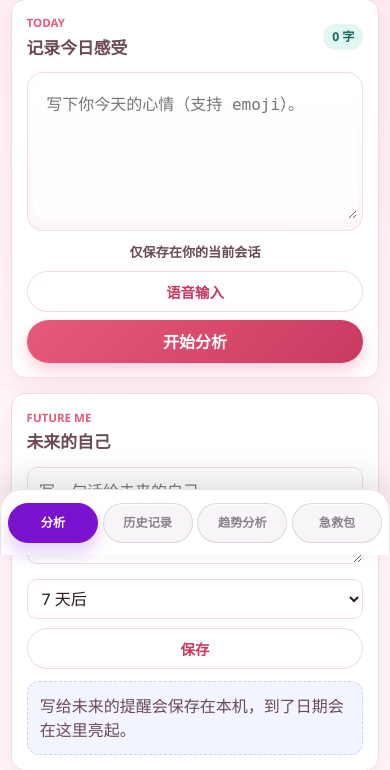
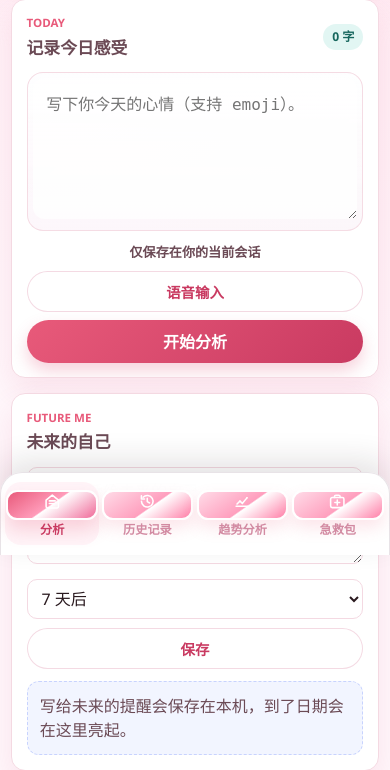
Before and after one commit to eminem10171226-jpg/emotion-diary, a Flask app: page / in a window 390 px wide. Shown: the part 289-1059 px from the top of the page. Run offline with Flask 3, Linux system fonts and the light colour scheme.

Commit message:
Restore pink bottom navigation icons

```diff
--- a/web/static/service-worker.js
+++ b/web/static/service-worker.js
@@ -1,4 +1,4 @@
-const CACHE_NAME = "emotion-diary-v8";
+const CACHE_NAME = "emotion-diary-v9";
 const APP_SHELL = [
   "/",
   "/history",
--- a/web/static/style.css
+++ b/web/static/style.css
@@ -23,7 +23,7 @@ body {
   line-height: 1.5;
   min-height: 100vh;
   position: relative;
-  padding-bottom: calc(5.4rem + env(safe-area-inset-bottom));
+  padding-bottom: calc(6.3rem + env(safe-area-inset-bottom));
 }
 
 .bg-glow {
@@ -112,8 +112,8 @@ main {
   width: min(640px, 100%);
   display: grid;
   grid-template-columns: repeat(4, minmax(0, 1fr));
-  gap: 0.42rem;
-  padding: 0.78rem 0.66rem calc(0.78rem + env(safe-area-inset-bottom));
+  gap: 0.18rem;
+  padding: 0.58rem 0.5rem calc(0.62rem + env(safe-area-inset-bottom));
   border: 1px solid rgba(226, 220, 225, 0.78);
   border-bottom: none;
   border-radius: 22px 22px 0 0;
@@ -125,20 +125,21 @@ main {
 
 .bottom-nav a {
   min-width: 0;
-  min-height: 2.62rem;
+  min-height: 4.12rem;
   display: flex;
+  flex-direction: column;
   align-items: center;
   justify-content: center;
-  border: 1px solid rgba(217, 207, 216, 0.82);
-  border-radius: 999px;
-  background: #f8f5f8;
-  color: #8a8089;
+  gap: 0.18rem;
+  border: 1px solid transparent;
+  border-radius: 16px;
+  background: transparent;
+  color: #d28aa2;
   text-align: center;
   text-decoration: none;
   font-size: 0.86rem;
   font-weight: 850;
-  box-shadow: inset 0 1px 0 rgba(255, 255, 255, 0.9);
-  transition: color 0.18s ease, transform 0.18s ease, background 0.18s ease, border-color 0.18s ease;
+  transition: color 0.18s ease, transform 0.18s ease, background 0.18s ease;
 }
 
 .bottom-nav a:active {
@@ -146,10 +147,8 @@ main {
 }
 
 .bottom-nav a.active {
-  border-color: #7b12cf;
-  background: #7b12cf;
-  color: #fff;
-  box-shadow: 0 10px 18px rgba(123, 18, 207, 0.2);
+  background: rgba(255, 240, 246, 0.74);
+  color: var(--accent-deep);
 }
 
 .bottom-nav span {
@@ -158,6 +157,32 @@ main {
   padding-top: 0;
   line-height: 1.15;
   overflow-wrap: anywhere;
+}
+
+.nav-mark {
+  display: grid;
+  place-items: center;
+  width: 2rem;
+  height: 2rem;
+  border: 2px solid #fff;
+  border-radius: 12px;
+  background: linear-gradient(145deg, #ffdce8 0%, #ff9fbe 54%, #ffffff 56%, #ff7fa8 100%);
+  box-shadow: 0 8px 16px rgba(232, 90, 122, 0.15);
+}
+
+.bottom-nav a.active .nav-mark {
+  background: linear-gradient(145deg, var(--accent-dark) 0%, #ff9cba 48%, #ffffff 50%, #f06b9a 100%);
+  box-shadow: 0 10px 18px rgba(232, 90, 122, 0.24);
+}
+
+.nav-icon {
+  width: 1.28rem;
+  height: 1.28rem;
+  fill: none;
+  stroke: #fff;
+  stroke-width: 2;
+  stroke-linecap: round;
+  stroke-linejoin: round;
 }
 
 h2, h3 {
@@ -1426,13 +1451,24 @@ h2, h3 {
   .bottom-nav {
     width: 100%;
     border-radius: 22px 22px 0 0;
-    gap: 0.3rem;
-    padding-inline: 0.44rem;
+    gap: 0.1rem;
+    padding-inline: 0.28rem;
   }
 
   .bottom-nav a {
-    min-height: 2.48rem;
+    min-height: 3.92rem;
     font-size: 0.76rem;
+  }
+
+  .nav-mark {
+    width: 1.86rem;
+    height: 1.86rem;
+    border-radius: 11px;
+  }
+
+  .nav-icon {
+    width: 1.16rem;
+    height: 1.16rem;
   }
 
   .card {
--- a/web/templates/index.html
+++ b/web/templates/index.html
@@ -118,10 +118,43 @@
     <footer class="footer-note" data-i18n="footerNote">AI 结果仅供参考，不替代专业心理咨询或医疗建议。</footer>
   </div>
   <nav class="bottom-nav" aria-label="页面导航">
-    <a class="active" href="/" aria-current="page"><span class="nav-label" data-i18n="navAnalyze">分析</span></a>
-    <a href="/history"><span class="nav-label" data-i18n="navHistory">历史记录</span></a>
-    <a href="/trends"><span class="nav-label" data-i18n="navTrends">趋势分析</span></a>
-    <a href="/kit"><span class="nav-label" data-i18n="navKit">急救包</span></a>
+    <a class="active" href="/" aria-current="page">
+      <span class="nav-mark" aria-hidden="true">
+        <svg class="nav-icon" viewBox="0 0 24 24">
+          <path d="M4 10.6 12 4l8 6.6v8.2a1.8 1.8 0 0 1-1.8 1.8H5.8A1.8 1.8 0 0 1 4 18.8v-8.2Z"/>
+          <path d="M8.2 11.5h7.6M8.2 15h5.3"/>
+        </svg>
+      </span>
+      <span class="nav-label" data-i18n="navAnalyze">分析</span>
+    </a>
+    <a href="/history">
+      <span class="nav-mark" aria-hidden="true">
+        <svg class="nav-icon" viewBox="0 0 24 24">
+          <path d="M4.5 12a7.5 7.5 0 1 0 2.1-5.2"/>
+          <path d="M4.4 5v4h4M12 8v4.4l3 1.8"/>
+        </svg>
+      </span>
+      <span class="nav-label" data-i18n="navHistory">历史记录</span>
+    </a>
+    <a href="/trends">
+      <span class="nav-mark" aria-hidden="true">
+        <svg class="nav-icon" viewBox="0 0 24 24">
+          <path d="M4 18.5h16M5.2 15.6 9 11.8l3.2 2.9 5.9-7.1"/>
+          <path d="M9 11.8h.01M12.2 14.7h.01M18.1 7.6h.01"/>
+        </svg>
+      </span>
+      <span class="nav-label" data-i18n="navTrends">趋势分析</span>
+    </a>
+    <a href="/kit">
+      <span class="nav-mark" aria-hidden="true">
+        <svg class="nav-icon" viewBox="0 0 24 24">
+          <path d="M8.4 7.2V5.9a1.8 1.8 0 0 1 1.8-1.8h3.6a1.8 1.8 0 0 1 1.8 1.8v1.3"/>
+          <path d="M5.4 7.2h13.2a2 2 0 0 1 2 2v9a2 2 0 0 1-2 2H5.4a2 2 0 0 1-2-2v-9a2 2 0 0 1 2-2Z"/>
+          <path d="M12 10.5v6.2M8.9 13.6h6.2"/>
+        </svg>
+      </span>
+      <span class="nav-label" data-i18n="navKit">急救包</span>
+    </a>
   </nav>
   <script src="/static/app.js"></script>
 </body>
```
Also changed, not shown: web/templates/history.html (+37 -4 lines), web/templates/kit.html (+37 -4 lines), web/templates/trends.html (+37 -4 lines).
